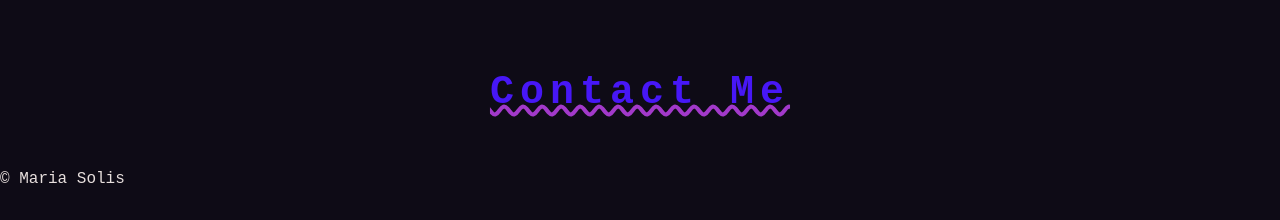
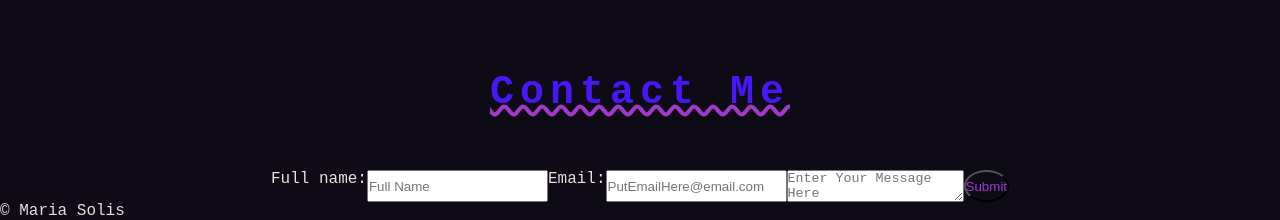
Before and after one commit to marvssvil/Portfolio, a plain HTML site: page index.html in a window 1280 px wide. Shown: the part 1235-1455 px from the top of the page. Before the commit the page ends 1423 px from the top, so only its background shows below. Drawn offline with Linux system fonts and the light colour scheme; a web font is replaced by a local one.

Commit message:
finished up buttons

```diff
--- a/assets/style.css
+++ b/assets/style.css
@@ -99,3 +99,21 @@ header nav ul li a {
     justify-content: space-around;
     height: 600px;
 }
+
+/*contact form*/
+.contact-form {
+    display: flex;
+    justify-content: center;
+}
+
+.contact-button {
+    display: flex;
+    justify-content: center;
+    flex-direction: column;
+}
+
+.button {
+    color: #a239ca;
+    background-color: #0e0b16;
+    border-radius: 50%;
+}
--- a/index.html
+++ b/index.html
@@ -1,7 +1,7 @@
 <!DOCTYPE html>
 <html>
     <head>
-        <meta charset="UTF-8" />
+        <meta charset="UTF-8" name="viewport" content="width=device-width, initial-scale=1.0" />
         <title>Maria Solis</title>
         <link rel="stylesheet" href="./assets/style.css" />
         <link rel="preconnect" href="https://fonts.googleapis.com">
@@ -65,6 +65,14 @@
         <!--for contacts-->
         <section class="contact" id="contact">
             <h2 class="title">Contact Me</h2>
+            <form action="./form" id="contact-form" class="contact-form">
+                <label for="name">Full name:</label><br>
+                <input type="text" id="name" name="name" placeholder="Full Name"><br>
+                <label for="email">Email:</label><br>
+                <input type="email" id="email" name="email" placeholder="PutEmailHere@email.com"><br>
+                <textarea name="message" form="contact-form" placeholder="Enter Your Message Here"></textarea>
+                <button class="button" type="button" onclick="alert('I will get to that shortly!')">Submit</button>
+            </form>
         </section>
 
         <footer>
```
Also changed, not shown: 1 other file.
